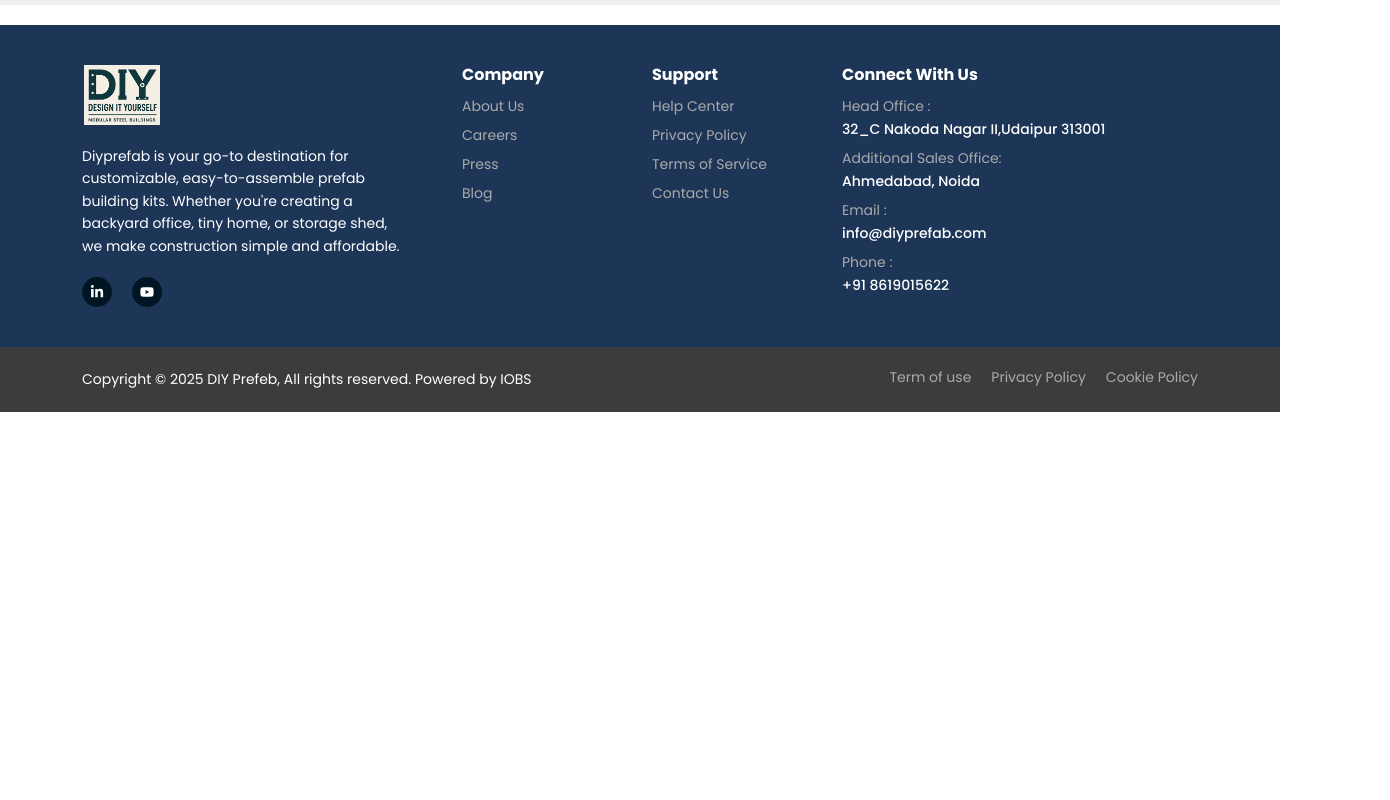
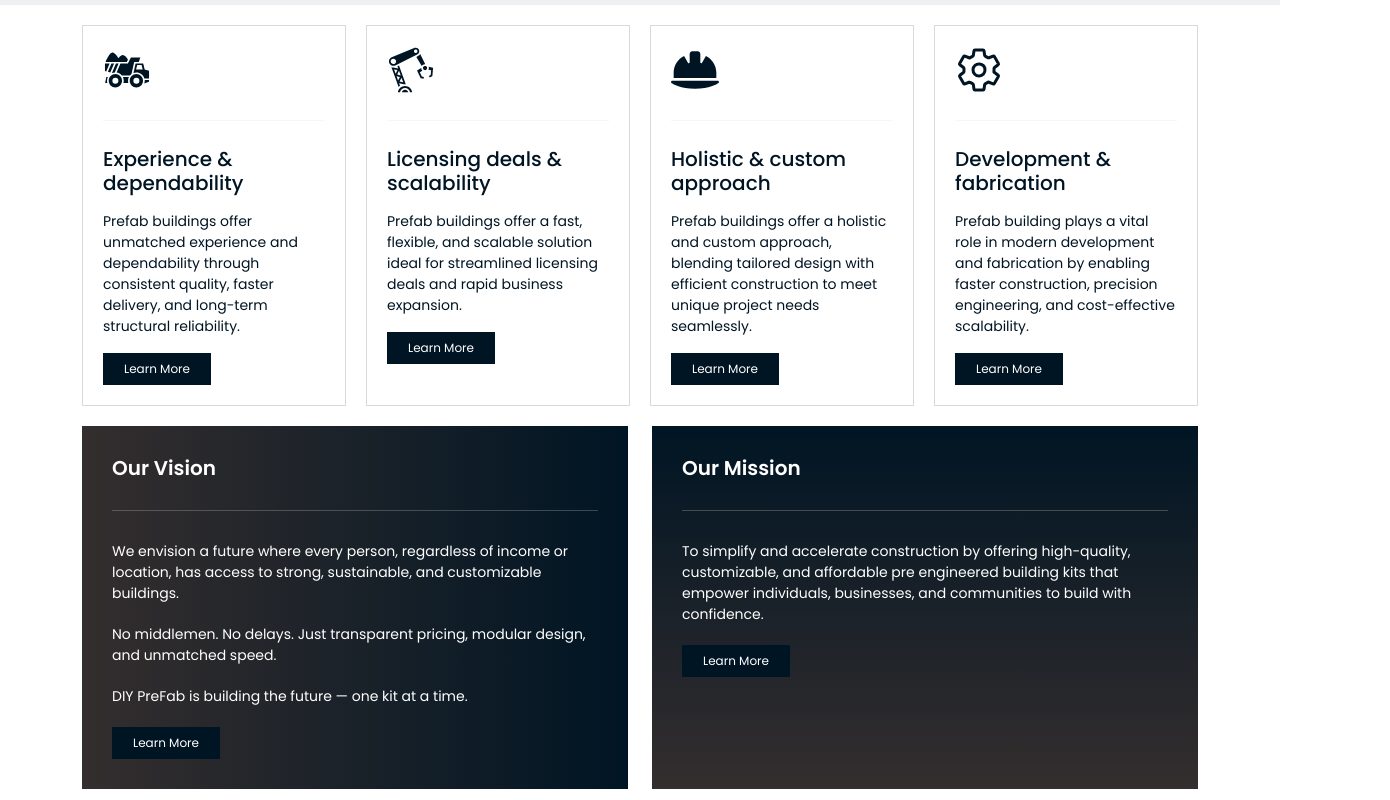
Before and after one commit to MeczBoyOP/diyprefab, a React (Vite) app: page / in a window 1280 px wide. Shown: the part 1120-1920 px from the top of the page, 1390 px wide, since content can reach past the window. Before the commit the page ends 1532 px from the top, so only its background shows below. Built offline with nearby package versions, Linux system fonts and the light colour scheme.

Commit message:
upto-our-vision-mission

```diff
--- a/src/App.css
+++ b/src/App.css
@@ -6,7 +6,51 @@
   font-family: "Poppins", "Times New Roman", Times, serif;
 }
 body {
-  box-sizing: inherit;
+  box-sizing: border-box;
+}
+hr {
+  margin: 10px 0px !important;
+  width: 100%;
+  color: #d9d9d9 !important;
+}
+.btn.btn-secondary {
+  background: transparent;
+  border-radius: 0px;
+}
+.common-btn {
+  position: relative;
+  background-color: #001524 !important;
+  color: #ffffff;
+  padding: 6px 20px !important;
+  border: 1px solid #001524 !important;
+  border-radius: 0px;
+  font-size: 12px !important;
+  font-weight: 500;
+  text-decoration: none;
+  transition: all 0.3s ease;
+  z-index: 1;
+  overflow: hidden;
+}
+.common-btn::before {
+  content: "";
+  position: absolute;
+  top: 0;
+  left: 0;
+  width: 100%;
+  height: 100%;
+  background-color: transparent;
+  transform: translateX(-100%);
+  transition: all 0.5s ease-in-out;
+  opacity: 0;
+}
+.common-btn:hover:before {
+  transform: translateX(0);
+  opacity: 1;
+  z-index: -1;
+  background-color: #ffffff;
+}
+.common-btn:hover {
+  color: #001524 !important;
 }
 
 /**************************** Top Header design Start *************************/
@@ -571,9 +615,10 @@ body {
   align-items: flex-end;
   justify-content: center;
   background-image: url("../src/assets/images/we-are-back.jpg");
-  background-size: cover;
+  background-size: contain;
   background-position: center;
   background-repeat: no-repeat;
+  min-height: 400px;
   height: 100%;
 }
 .we-are-back-right-content-box {
@@ -610,28 +655,98 @@ body {
   background-color: #d9d9d9;
 }
 .we-are-left-content-container {
-  display: flex;
-  flex-wrap: wrap;
-  align-items: flex-start;
+  width: 100%;
+  display: grid;
+  grid-template-columns: repeat(2, 1fr);
   gap: 20px;
+  overflow-x: hidden;
 }
 .we-are-left-content-box {
+  width: 100%;
   display: flex;
-  flex: 1;
   flex-direction: column;
   align-items: flex-start;
   gap: 10px;
 }
-.we-are-left-content-box h6{
+.we-are-left-content-box h4 {
   color: #001524;
   font-size: 16px;
   font-weight: 600;
   margin-bottom: 0px;
 }
-.we-are-left-content-box p{
+.we-are-left-content-box p {
   color: #001524;
   font-size: 14px;
   margin-bottom: 0px;
 }
 
 /**************************** Who we are design End *************************/
+
+/**************************** we do design start *************************/
+
+.we-do-container {
+  width: 100%;
+  display: grid;
+  grid-template-columns: repeat(4, 1fr);
+  gap: 20px;
+  margin-bottom: 20px;
+}
+.we-do-box {
+  width: 100%;
+  display: flex;
+  flex-direction: column;
+  align-items: flex-start;
+  padding: 20px;
+  border: 1px solid #d9d9d9;
+  gap: 16px;
+}
+.we-do-box h3 {
+  color: #001524;
+  font-size: 20px;
+  font-weight: 500;
+  margin-bottom: 0px;
+}
+.we-do-box p {
+  color: #001524;
+  font-size: 14px;
+  margin-bottom: 0px;
+}
+.we-do-icons {
+  color: #001524;
+  font-size: 3rem;
+}
+/**************************** we do design End *************************/
+/**************************** Our Vision & Mission design Start *************************/
+
+.our-vision-mission-section {
+  width: 100%;
+  margin-bottom: 20px;
+}
+.our-vision-container {
+  position: relative;
+  width: 100%;
+  background-image: linear-gradient(to right, #342e2e, #001524);
+  display: flex;
+  flex-direction: column;
+  align-items: flex-start;
+  padding: 30px;
+  gap: 20px;
+  height: 100%;
+}
+.our-vision-container h6 {
+  color: #ffffff;
+  font-size: 20px;
+  font-weight: 600;
+  margin-bottom: 0px;
+}
+.our-vision-container p {
+  color: #ffffff;
+  font-size: 14px;
+  margin-bottom: 0px;
+}
+.our-vision-container.our-mission-container {
+  background-image: linear-gradient(to bottom, #001524 , #342e2e);
+  display: flex;
+}
+
+/**************************** Our Vision & Mission design End *************************/
--- a/src/pages/dashboard/Dashboard.jsx
+++ b/src/pages/dashboard/Dashboard.jsx
@@ -1,13 +1,14 @@
 import React from 'react'
 import Footer from '../../component/footer/Footer'
 import NavBarHead from '../../component/navbar/NavBarHead'
-import { Col, Container, Row } from 'reactstrap'
+import { Button, Col, Container, Row } from 'reactstrap'
 import { TbSettingsBolt } from 'react-icons/tb'
-import { IoLogoElectron } from 'react-icons/io5'
+import { IoLogoElectron, IoSettingsOutline } from 'react-icons/io5'
 import ImagePath from '../../assets/ImagePath'
 import { IoIosPlayCircle } from 'react-icons/io'
 import { FaHelmetSafety } from 'react-icons/fa6'
 import { MdSupportAgent } from 'react-icons/md'
+import { GiCargoCrane, GiMineTruck } from 'react-icons/gi'
 
 const Dashboard = () => {
     return (
@@ -49,12 +50,12 @@ const Dashboard = () => {
                                 <div className="we-are-left-content-container">
                                     <div className="we-are-left-content-box">
                                         <FaHelmetSafety className='performance-icons' />
-                                        <h6>Professional Expert</h6>
+                                        <h4>Professional Expert</h4>
                                         <p>Prefab buildings empower professional experts with faster deployment, design flexibility, and cost-effective construction solutions.</p>
                                     </div>
                                     <div className="we-are-left-content-box">
                                         <MdSupportAgent className='performance-icons' />
-                                        <h6>24/7 Premium Support</h6>
+                                        <h4>24/7 Premium Support</h4>
                                         <p>Experience uninterrupted service and peace of mind with 24/7 premium support tailored for your prefab building needs.</p>
                                     </div>
                                 </div>
@@ -82,7 +83,65 @@ const Dashboard = () => {
                 </Container>
             </section>
 
-            <section className="we-do"></section>
+            <section className="we-do-section">
+                <Container>
+                    <div className="we-do-container">
+                        <div className="we-do-box">
+                            <GiMineTruck className='we-do-icons' />
+                            <hr />
+                            <h3>Experience & dependability</h3>
+                            <p>Prefab buildings offer unmatched experience and dependability through consistent quality, faster delivery, and long-term structural reliability.</p>
+                            <Button className='common-btn'>Learn More</Button>
+                        </div>
+                        <div className="we-do-box">
+                            <GiCargoCrane className='we-do-icons' />
+                            <hr />
+                            <h3>Licensing deals & scalability</h3>
+                            <p>Prefab buildings offer a fast, flexible, and scalable solution ideal for streamlined licensing deals and rapid business expansion.</p>
+                            <Button className='common-btn'>Learn More</Button>
+                        </div>
+                        <div className="we-do-box">
+                            <FaHelmetSafety className='we-do-icons' />
+                            <hr />
+                            <h3>Holistic & custom approach</h3>
+                            <p>Prefab buildings offer a holistic and custom approach, blending tailored design with efficient construction to meet unique project needs seamlessly.</p>
+                            <Button className='common-btn'>Learn More</Button>
+                        </div>
+                        <div className="we-do-box">
+                            <IoSettingsOutline className='we-do-icons' />
+                            <hr />
+                            <h3>Development & fabrication</h3>
+                            <p>Prefab building plays a vital role in modern development and fabrication by enabling faster construction, precision engineering, and cost-effective scalability.</p>
+                            <Button className='common-btn'>Learn More</Button>
+                        </div>
+                    </div>
+                </Container>
+            </section>
+
+            <section className="our-vision-mission-section">
+                <Container>
+                    <Row>
+                        <Col md={6}>
+                            <div className="our-vision-container">
+                                <h6>Our Vision</h6>
+                                <hr />
+                                <p>We envision a future where every person, regardless of income or location, has access to strong, sustainable, and customizable buildings.</p>
+                                <p>No middlemen. No delays. Just transparent pricing, modular design, and unmatched speed.</p>
+                                <p>DIY PreFab is building the future — one kit at a time.</p>
+                                <Button className='common-btn'>Learn More</Button>
+                            </div>
+                        </Col>
+                        <Col md={6}>
+                        <div className="our-mission-container our-vision-container">
+                                <h6>Our Mission</h6>
+                                <hr />
+                                <p>To simplify and accelerate construction by offering high-quality, customizable, and affordable pre engineered building kits that empower individuals, businesses, and communities to build with confidence.</p>
+                                <Button className='common-btn'>Learn More</Button>
+                            </div>
+                        </Col>
+                    </Row>
+                </Container>
+            </section>
 
             <Footer />
         </div>
```
Lines whose indentation alone changed are shown as unchanged.
